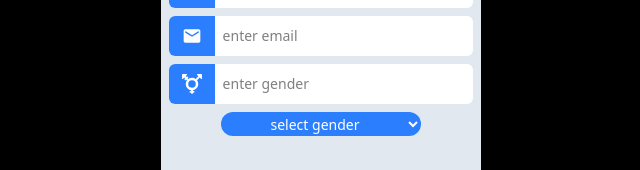
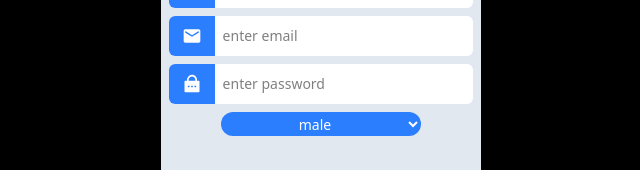
Before and after one commit to shailendrapawar/mernChatFrontend, a React (Vite) app: page /register in a window 1280 px wide. Shown: the part 357-527 px from the top of the page, without its empty margins (319-959 px from the left). Built offline with nearby package versions, Linux system fonts and the light colour scheme.

Commit message:
ADDED: api functionality for login

```diff
--- a/package.json
+++ b/package.json
@@ -12,6 +12,7 @@
   "dependencies": {
     "@reduxjs/toolkit": "^2.5.1",
     "@tailwindcss/vite": "^4.0.6",
+    "axios": "^1.7.9",
     "cookie-parser": "^1.4.7",
     "react": "^19.0.0",
     "react-dom": "^19.0.0",
--- a/src/Layout.jsx
+++ b/src/Layout.jsx
@@ -1,7 +1,11 @@
-import{ Outlet }from "react-router-dom"
+import { Outlet } from "react-router-dom"
+import { Toaster } from "react-hot-toast"
 const Layout = () => {
   return (
-    <Outlet/>
+    <>
+      <Outlet />
+      <Toaster />
+    </>
   )
 }
 export default Layout
--- a/src/pages/authPages/Login.jsx
+++ b/src/pages/authPages/Login.jsx
@@ -1,6 +1,7 @@
 import { FaUser } from "react-icons/fa";
 import { RiLockPasswordFill } from "react-icons/ri";
 import {Link} from "react-router-dom"
+
 
 const Login = () => {
     return (
--- a/src/pages/authPages/Register.jsx
+++ b/src/pages/authPages/Register.jsx
@@ -3,41 +3,112 @@ import { RiLockPasswordFill } from "react-icons/ri";
 import { MdEmail } from "react-icons/md";
 import { FaTransgender } from "react-icons/fa6";
 
+import { Link, useNavigate } from "react-router-dom"
+import { useState } from "react";
+import { toast } from "react-hot-toast"
+import axios from "axios"
 
-import { Link } from "react-router-dom"
+const Register = () => {
+
+  const navigate=useNavigate()
+  const [formData, setFormData] = useState({
+    username: "",
+    email: "",
+    password: "",
+    gender: "male"
+  })
+
+  const handleChange = (e) => {
+    // console.log(e)
+    const { name, value } = e.target
+    setFormData((prev) => ({
+      ...prev,
+      [name]: value
+    }))
+
+  }
+
+  const handleClick = async (e) => {
 
 
-const Register = () => {
+    if (formData.email == "" || formData.username == "" || formData.password == "") {
+      console.log("enter all feilds")
+      toast.error("enter all fields")
+      e.preventDefault()
+      return
+    }
+    try {
+
+      let res = await axios.post(import.meta.env.VITE_API_URL+"/auth/register", formData, {
+        headers: {
+          "Content-Type": "application/json"
+        },
+        withCredentials: true
+      })
+
+      console.log(res)
+      if (res) {
+        toast.success(res.data.msg)
+
+        setTimeout(() => {
+          navigate("/")
+        }, 1000);
+      }
+
+    } catch (err) {
+      console.error(err.message)
+      toast.error(err.response.data.msg)
+    }
+
+
+  }
+
+
   return (
-    <div className="h-[400px] w-[320px] bg-slate-200 pl-2 pr-2 flex flex-col gap-5 justify-evenly ">
+    <div onSubmit={handleClick} className="h-[400px] w-[320px] bg-slate-200 pl-2 pr-2 flex flex-col gap-5 justify-evenly ">
 
       <h1 className="text-center text-3xl">Register page</h1>
-
       <div className=" h-[60%] flex flex-col gap-2 items-center relative">
         <section className=" h-10 flex w-full  bg-white rounded-md overflow-hidden">
           <div className="w-[15%] flex justify-center items-center bg-blue-500"><FaUser className="h-5 w-5 text-white "></FaUser></div>
-          <input className=" w-[85%] pl-2 pr-1 outline-none text-sm" placeholder="enter username"></input>
+          <input name="username"
+            value={formData.username}
+            onChange={(e) => handleChange(e)}
+            required
+            className=" w-[85%] pl-2 pr-1 outline-none text-sm" placeholder="enter username"></input>
         </section>
 
         <section className=" h-10 flex  w-full  bg-white rounded-md overflow-hidden">
           <div className="w-[15%] flex justify-center items-center bg-blue-500"><MdEmail className="h-5 w-5 text-white "></MdEmail></div>
-          <input className=" w-[85%] pl-2 pr-1 outline-none text-sm" placeholder="enter email"></input>
+          <input className=" w-[85%] pl-2 pr-1 outline-none text-sm" name="email"
+            value={formData.email}
+            onChange={(e) => handleChange(e)}
+            required
+            placeholder="enter email"></input>
         </section>
 
         <section className=" h-10 flex  w-full   bg-white rounded-md overflow-hidden">
-          <div className="w-[15%] flex justify-center items-center bg-blue-500"><FaTransgender className="h-5 w-5 text-white "></FaTransgender></div>
-          <input className=" w-[85%] pl-2 pr-1 outline-none text-sm" placeholder="enter gender"></input>
+          <div className="w-[15%] flex justify-center items-center bg-blue-500"><RiLockPasswordFill className="h-5 w-5 text-white "></RiLockPasswordFill></div>
+          <input className=" w-[85%] pl-2 pr-1 outline-none text-sm"
+            name="password"
+            value={formData.password}
+            onChange={(e) => handleChange(e)}
+            required
+            placeholder="enter password"></input>
         </section>
 
-        <select className="w-50 bg-blue-500 text-white text-sm h-6 text-center rounded-2xl outline-none">
-        <option value={"male"} className="" >select gender</option>
+        <select className="w-50 bg-blue-500 text-white text-sm h-6 text-center rounded-2xl outline-none"
+          name="gender"
+          value={formData.gender}
+          onChange={(e) => handleChange(e)}
+        >
           <option value={"male"}>male</option>
-          <option value={"male"}>female</option>
+          <option value={"female"}>female</option>
         </select>
 
         <section className="h-8 flex items-center justify-between  w-[90%] absolute bottom-1">
           <Link to={"/"} className="text-blue-600 text-sm">already user? Login</Link>
-          <button className=" h-full w-20 bg-blue-500 text-white rounded-md">Log-in</button>
+          <button className=" h-full w-20 bg-blue-500 text-white rounded-md" onClick={(e) => handleClick(e)}>Log-in</button>
         </section>
       </div>
 
```
Also changed, not shown: 2 other files (tests, documents, lock files or other folders).
